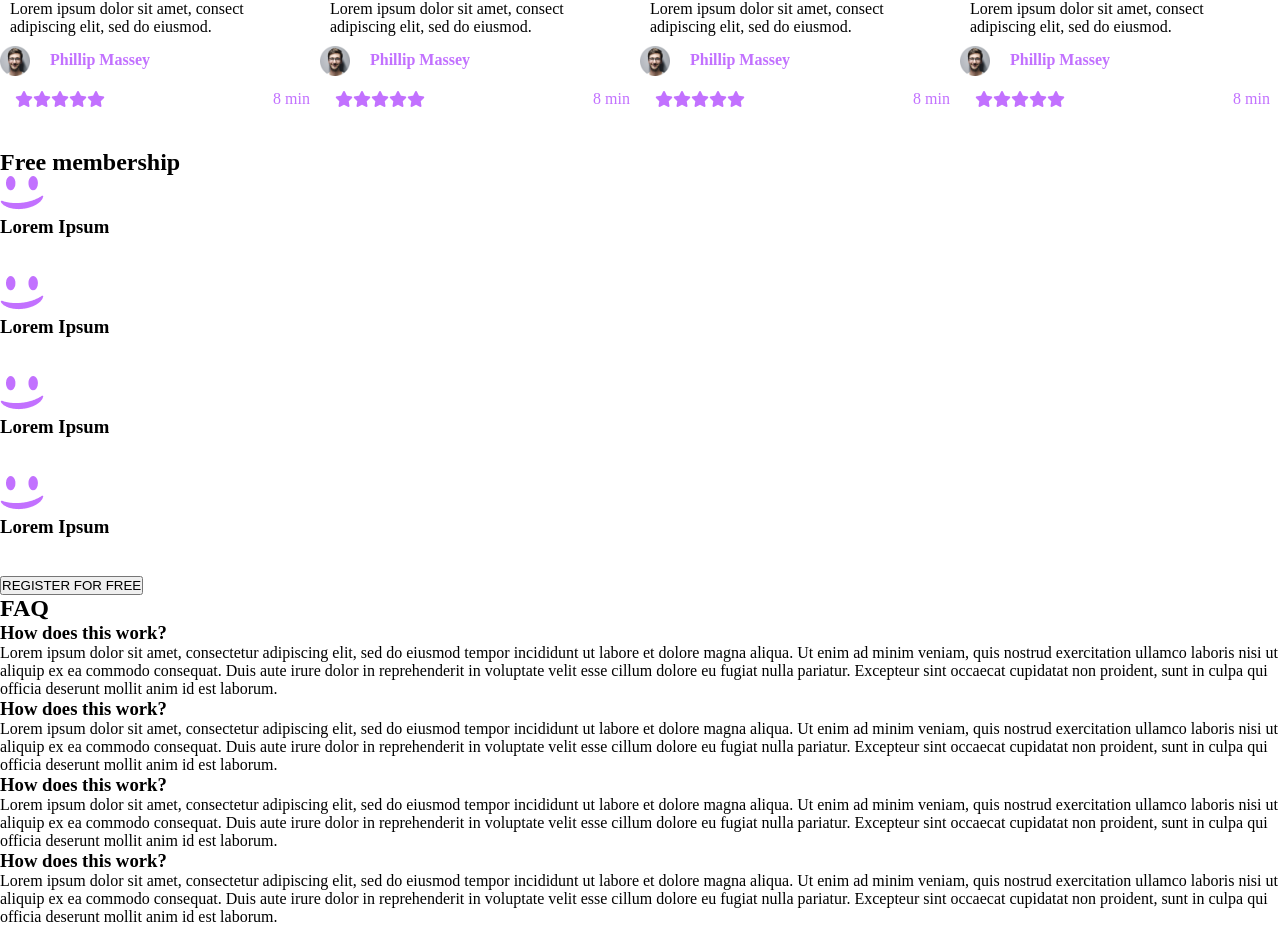
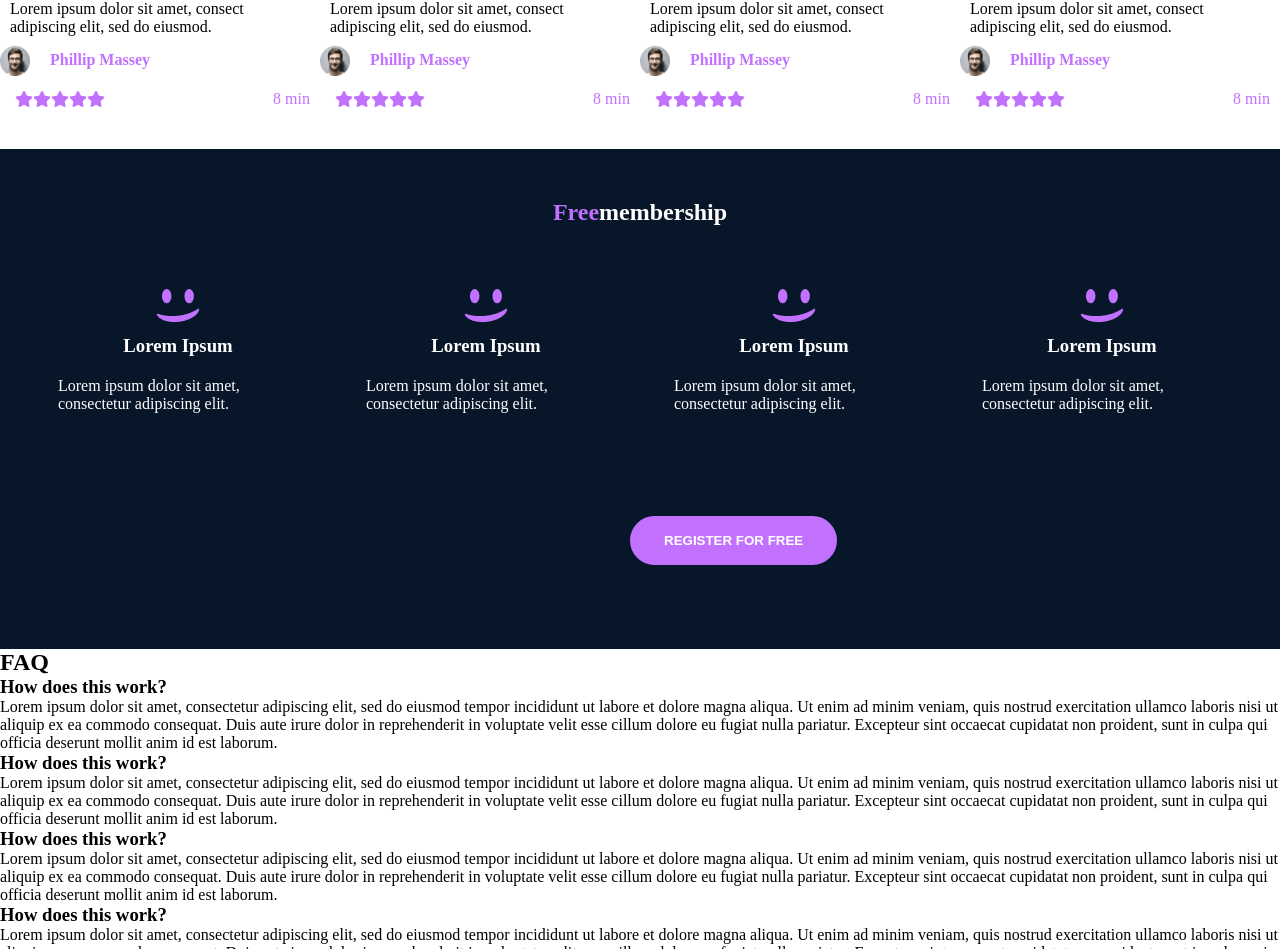
Before and after one commit to Ahmedelhadidyy/alx_html_css, a plain HTML site: page css_advanced/index.html in a window 1280 px wide. Shown: the part 1702-2651 px from the top of the page. Drawn offline with Linux system fonts and the light colour scheme.

Commit message:
added membership section styling

```diff
--- a/css_advanced/index.html
+++ b/css_advanced/index.html
@@ -164,8 +164,9 @@
                     </div>
             </div>
         </section>
-            <section>
-                <h2>Free membership</h2>
+            <section class="membership">
+                <h2><span style="color: #C271FF; font-weight: bolder;">Free</span> membership</h2>
+                <div class="member">
                     <div>
                         <img src="smile.png" alt="smile">
                         <h3>Lorem Ipsum</h3>
@@ -185,6 +186,7 @@
                         <img src="smile.png" alt="smile">
                         <h3>Lorem Ipsum</h3>
                         <p>Lorem ipsum dolor sit amet, consectetur adipiscing elit.</p>
+                    </div>
                 </div>
                 <button>REGISTER FOR FREE</button>
             </section>
--- a/css_advanced/styles.css
+++ b/css_advanced/styles.css
@@ -196,3 +196,43 @@ nav ul li a {
     align-items: center;
     justify-content: center;
 }
+.membership {
+    background-color: #071629;
+    width: 100%;
+    position: relative;
+    height: 500px;
+}
+.membership h2{
+    color: #fff;
+    padding: 50px;
+    display: flex;
+    justify-content: center;
+    align-items: center;
+}
+.member {
+    display: flex;
+    justify-content: space-evenly;
+}
+.member div {
+    display: flex;
+    flex-direction: column;
+    justify-content: center;
+    align-items: center;
+    height: 160px;
+    width: 260px;
+    color: #fff;
+}
+.member div h3 , p {
+    padding: 10px;
+}
+.membership button{
+  border: 2px solid #C271FF;
+  background: #C271FF;
+  border-radius: 50px;
+  color: #fff;
+  padding: 15px 32px;
+  text-transform: uppercase;
+  font-weight: bold;
+  margin-left: 630px;
+  margin-top: 80px;
+}
```
Also changed, not shown: 1 other file. Lines whose indentation alone changed are shown as unchanged.
